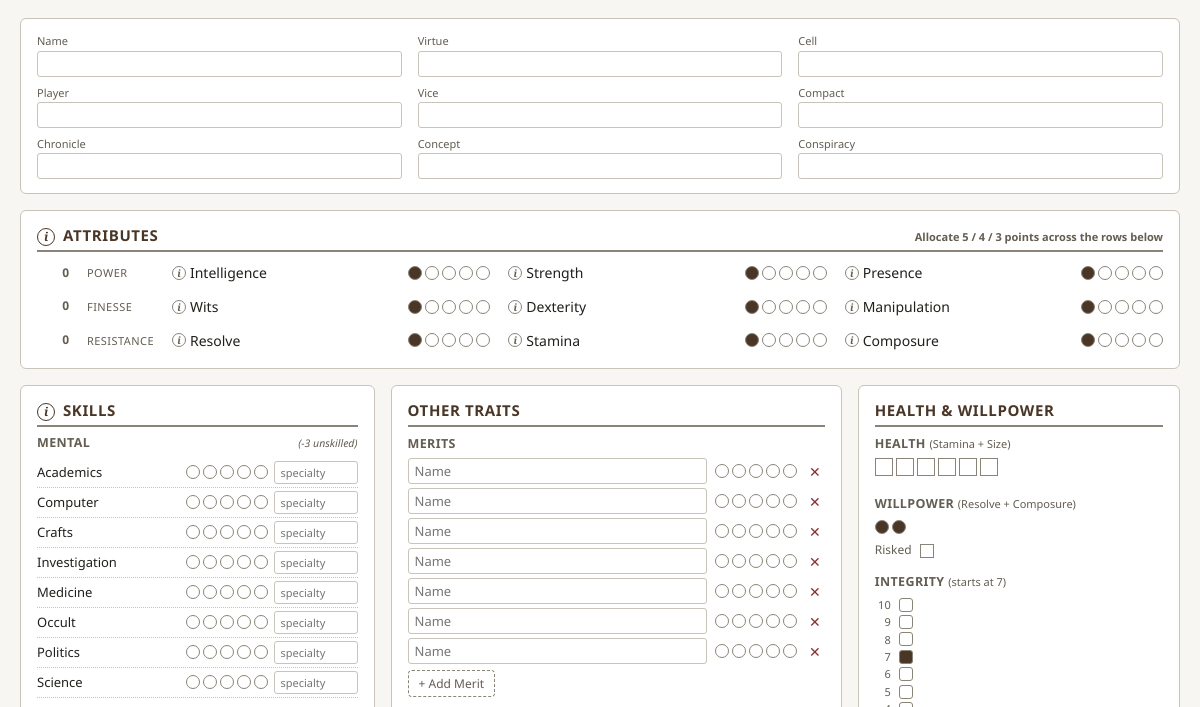
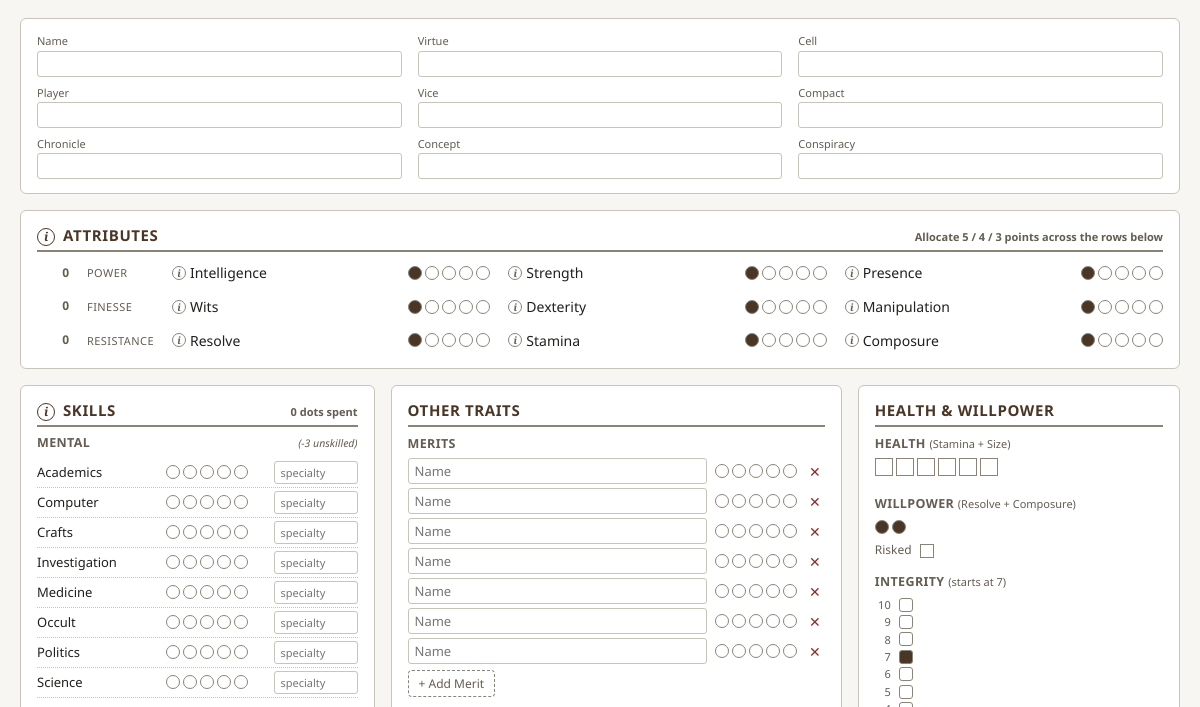
Before and after one commit to SparkMike77/CoD-Character-Generator, an Electron app: page src/index.html in a window 1200 px wide. Shown: the part 93-800 px from the top of the page. Drawn offline with Linux system fonts and the light colour scheme; no server answers.

Commit message:
Add Skills dot-total counter and per-skill Specialty indicator
- A live counter next to the "Skills" heading shows total dots spent
  across all 24 skills, updating on every dot click.
- Each skill row gets a 6th indicator dot, half-filled via a CSS
  gradient, that appears only when that skill's Specialty field is
  non-blank. It's a plain visual marker (not part of the 0-5 rating)
  kept outside the dot-row's own re-rendered container so it survives
  independently of rating changes.

```diff
--- a/src/css/style.css
+++ b/src/css/style.css
@@ -269,6 +269,18 @@ main { padding: 20px; max-width: 1400px; margin: 0 auto; }
 }
 .dot.filled { background: var(--dot-filled); }
 
+.dot-half {
+  display: inline-block;
+  width: 14px;
+  height: 14px;
+  border-radius: 50%;
+  border: 1.5px solid var(--border-strong);
+  background: linear-gradient(90deg, var(--dot-filled) 50%, var(--dot-empty) 50%);
+  visibility: hidden;
+  flex-shrink: 0;
+}
+.dot-half.visible { visibility: visible; }
+
 .check-box {
   width: 14px;
   height: 14px;
@@ -425,6 +437,12 @@ textarea { width: 100%; resize: vertical; margin-bottom: 10px; }
 }
 .subheader-row { display: flex; align-items: center; gap: 6px; margin-bottom: 0.5em; }
 .subheader-row h3 { margin-bottom: 0; }
+.skills-total {
+  margin-left: auto;
+  font-size: 11px;
+  font-weight: 600;
+  color: var(--text-muted);
+}
 .attr-status {
   flex: 1 1 auto;
   display: flex;
--- a/src/index.html
+++ b/src/index.html
@@ -54,6 +54,7 @@
           <div class="block-header-row">
             <button type="button" id="skills-info-btn" class="info-icon" aria-label="Skill dot ratings" title="What do the Skill dots mean?">i</button>
             <h2>Skills</h2>
+            <span id="skills-total" class="skills-total"></span>
           </div>
           <div id="skills-columns" class="skills-columns"></div>
         </section>
--- a/src/js/renderer.js
+++ b/src/js/renderer.js
@@ -204,6 +204,13 @@ function setSpecialty(skillKey, value) {
   else character.specialties.push({ skill: skillKey, name: value });
 }
 
+function updateSkillsTotal() {
+  const totalEl = document.getElementById('skills-total');
+  if (!totalEl) return;
+  const total = Object.values(character.skills).reduce((sum, v) => sum + v, 0);
+  totalEl.textContent = `${total} dots spent`;
+}
+
 function renderSkills() {
   const container = document.getElementById('skills-columns');
   clearEl(container);
@@ -233,18 +240,30 @@ function renderSkills() {
 
       const dotsContainer = document.createElement('div');
 
+      const specialtyDot = document.createElement('span');
+      specialtyDot.className = 'dot-half';
+      specialtyDot.title = 'Has a Specialty';
+
       const specialtyInput = document.createElement('input');
       specialtyInput.type = 'text';
       specialtyInput.className = 'skill-specialty';
       specialtyInput.placeholder = 'specialty';
       specialtyInput.value = getSpecialty(skillKey);
+
+      const updateSpecialtyDot = () => {
+        specialtyDot.classList.toggle('visible', getSpecialty(skillKey) !== '');
+      };
+      updateSpecialtyDot();
+
       specialtyInput.addEventListener('input', (e) => {
         setSpecialty(skillKey, e.target.value);
         setDirty(true);
+        updateSpecialtyDot();
       });
 
       row.appendChild(nameSpan);
       row.appendChild(dotsContainer);
+      row.appendChild(specialtyDot);
       row.appendChild(specialtyInput);
       col.appendChild(row);
 
@@ -256,12 +275,15 @@ function renderSkills() {
           character.skills[skillKey] = v;
           setDirty(true);
           renderDerived();
+          updateSkillsTotal();
         }
       });
     });
 
     container.appendChild(col);
   });
+
+  updateSkillsTotal();
 }
 
 /* ---------- Rated lists (Merits / Endowments) ---------- */
```
